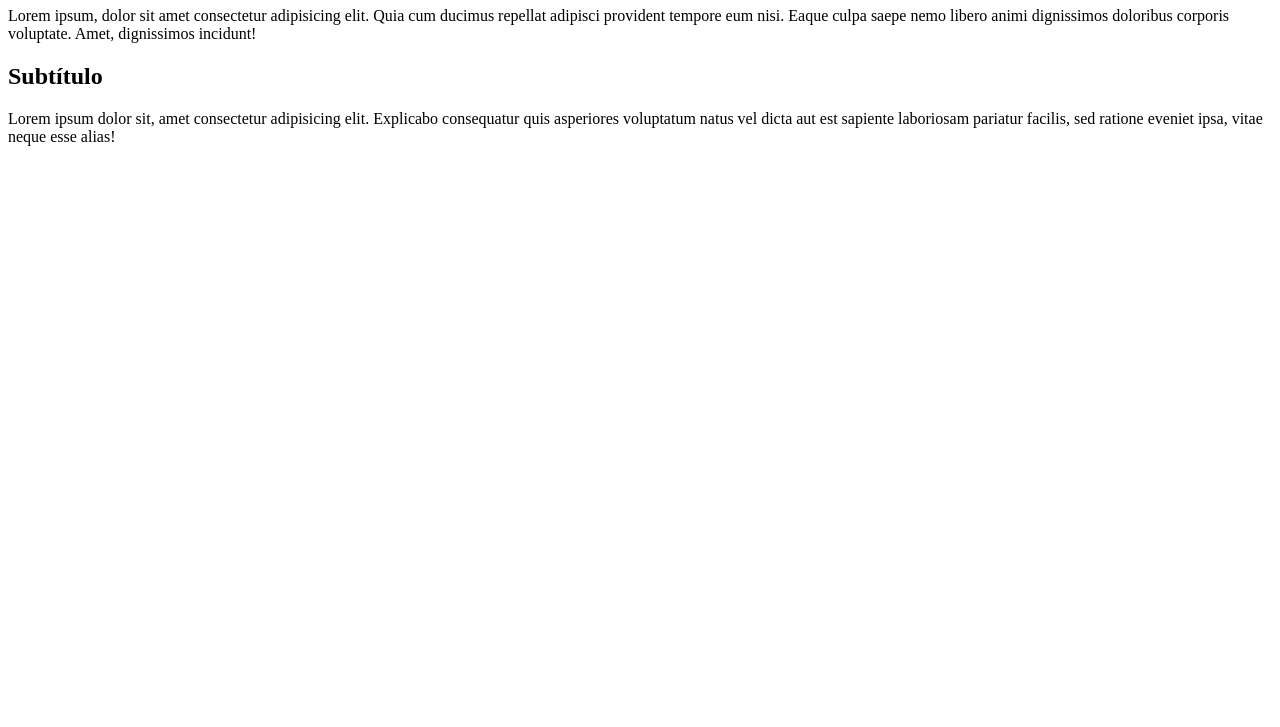
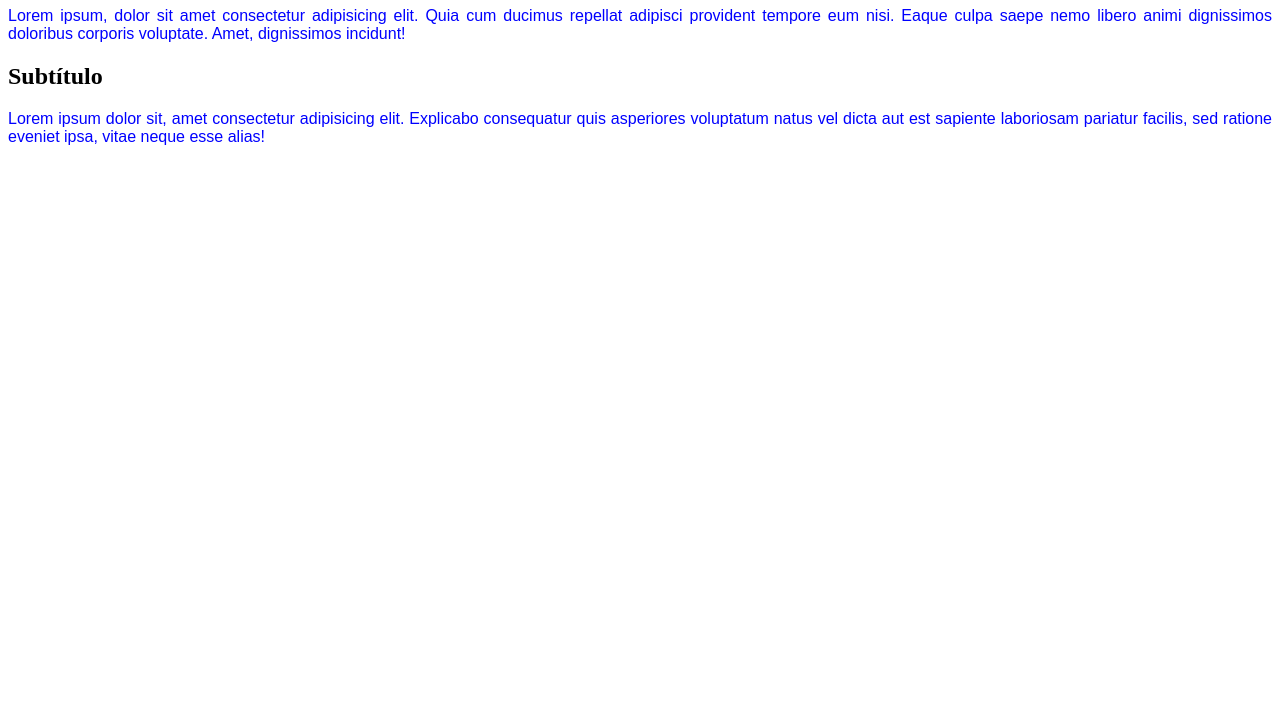
Before and after one commit to JuanPabloNardone/pruebarepositorio, a plain HTML site: page index.html in a window 1280 px wide. Shown: the part 73-800 px from the top of the page. Drawn offline with Linux system fonts and the light colour scheme.

Commit message:
Agregamos estilos a los párrafos

```diff
--- a/estilos.css
+++ b/estilos.css
@@ -3,3 +3,8 @@ h1{
     background-color: lightblue;
     text-align: center;
 }
+p{
+    text-align: justify;
+    font-family: Arial;
+    color: blue
+}
```
